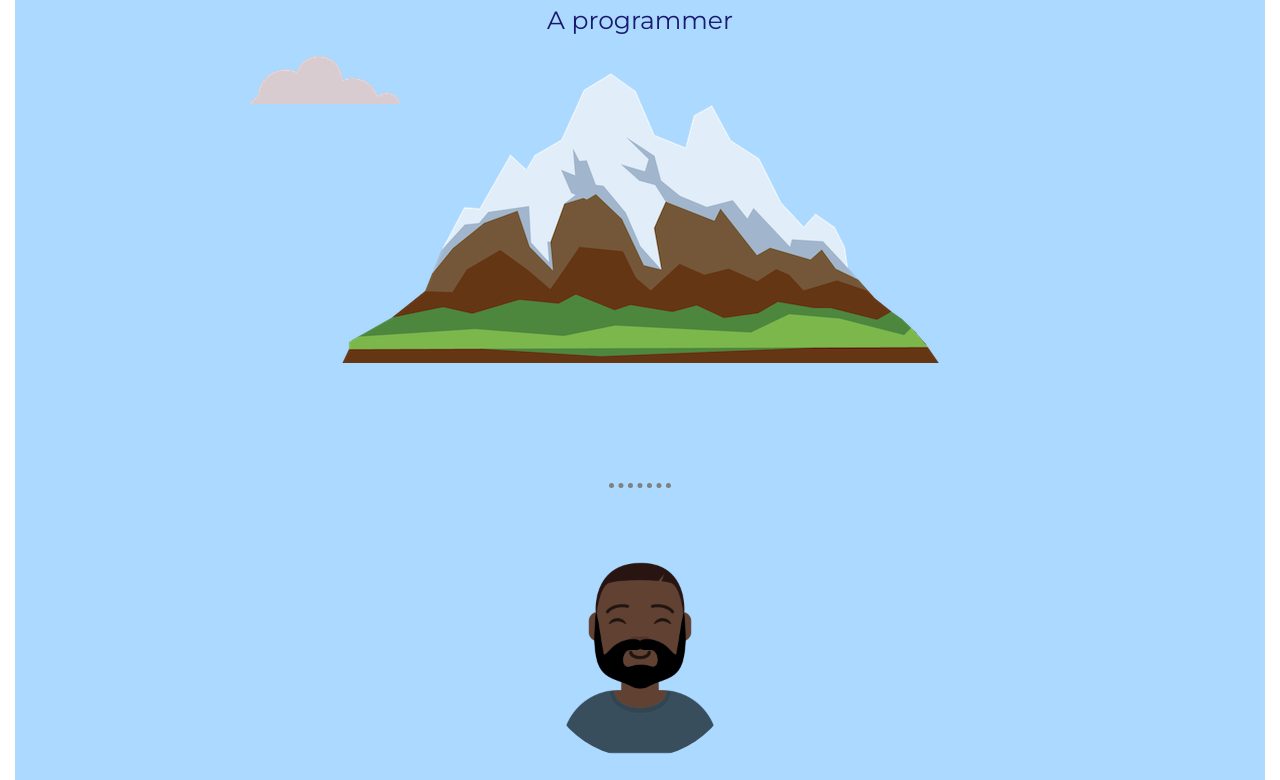
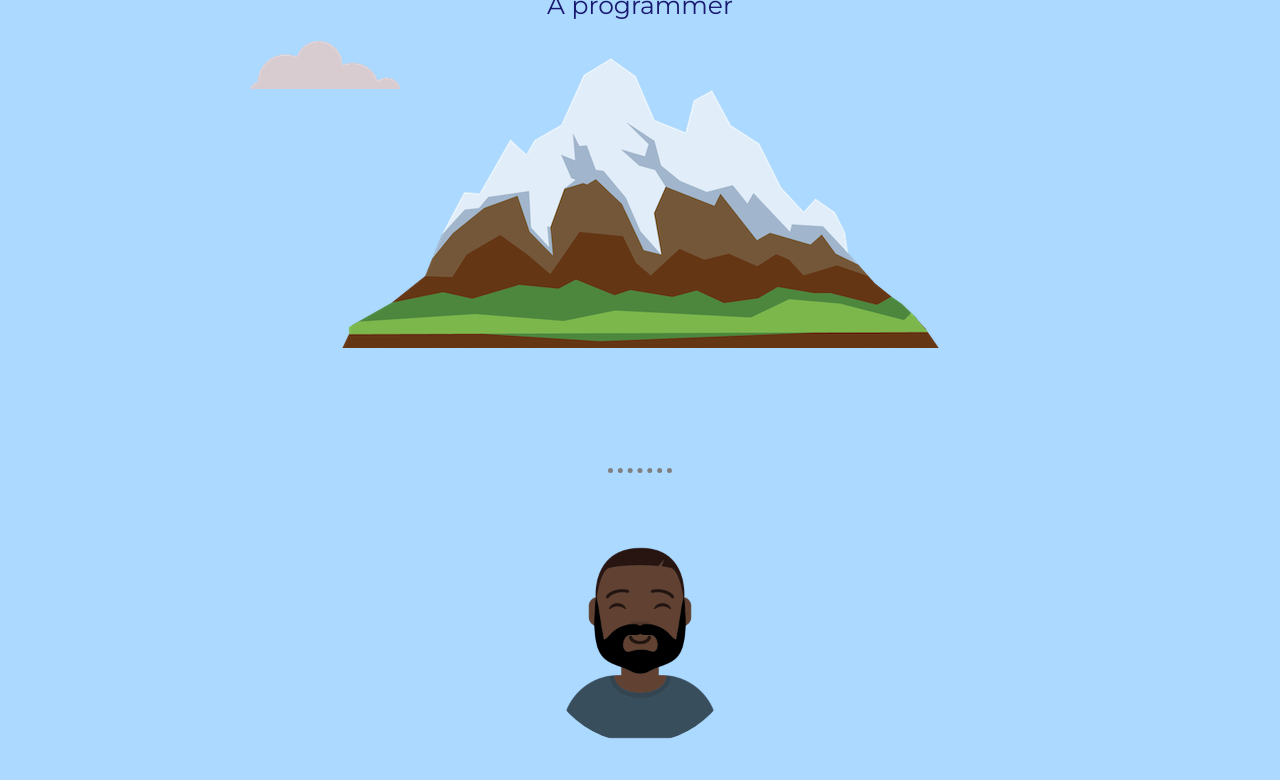
Before and after one commit to terrillhilliard/cv, a plain HTML site: page index.html in a window 1280 px wide. Shown: the part 251-1031 px from the top of the page. Drawn offline with Linux system fonts and the light colour scheme.

Commit message:
Update master.css

```diff
--- a/master.css
+++ b/master.css
@@ -275,10 +275,7 @@ a {
       box-sizing: border-box;
   }
 
-  /* padding for whole body */
-  body {
-      padding: 15px;
-  }
+
 
   /* styling body */
   .container {
```
